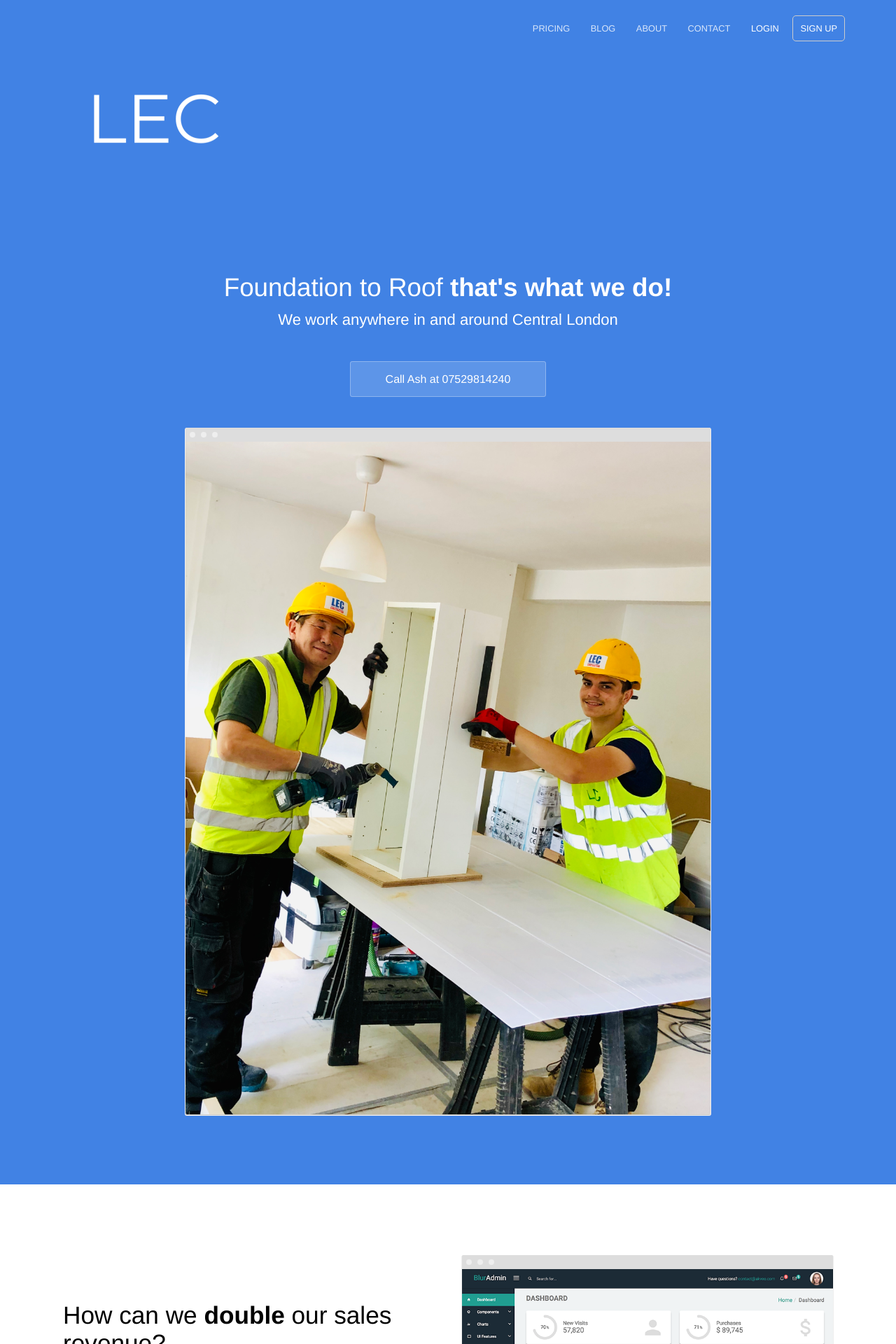
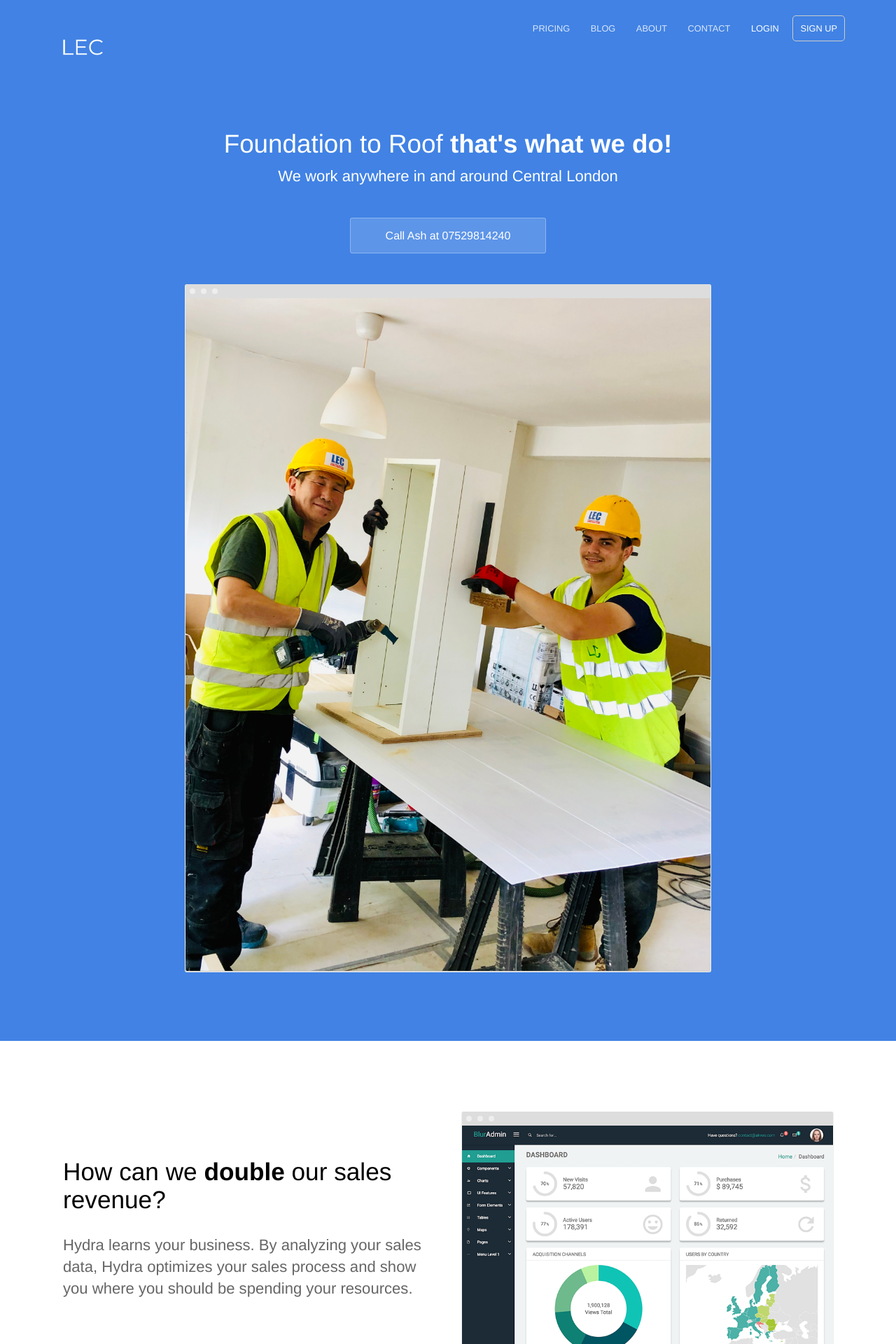
Before and after one commit to lacweb3/constructlancaster, a Jekyll site: the page built from index.html, in a window 1280 px wide. Shown: the top 1920 px of the page at 70% size. Built offline with Jekyll 4.4.1, drawn with Linux system fonts in a browser that asks for light colours.

Commit message:
Update default.html

```diff
--- a/_layouts/default.html
+++ b/_layouts/default.html
@@ -23,7 +23,7 @@
 	<body>
 		<header>
 			<div class="container">
-				<div class="company-name"><a href="{{ site.baseurl }}/"><img src="{{ site.baseurl }}/images/logo.png" alt="LEC Logo" width="300" height="300" /></a></div>
+				<div class="company-name"><a href="{{ site.baseurl }}/"><img src="{{ site.baseurl }}/images/Logo.png" alt="LEC Logo" width="95" height="95" /></a></div>
 				{% include navigation.html %}
 			</div>
 		</header>
```
